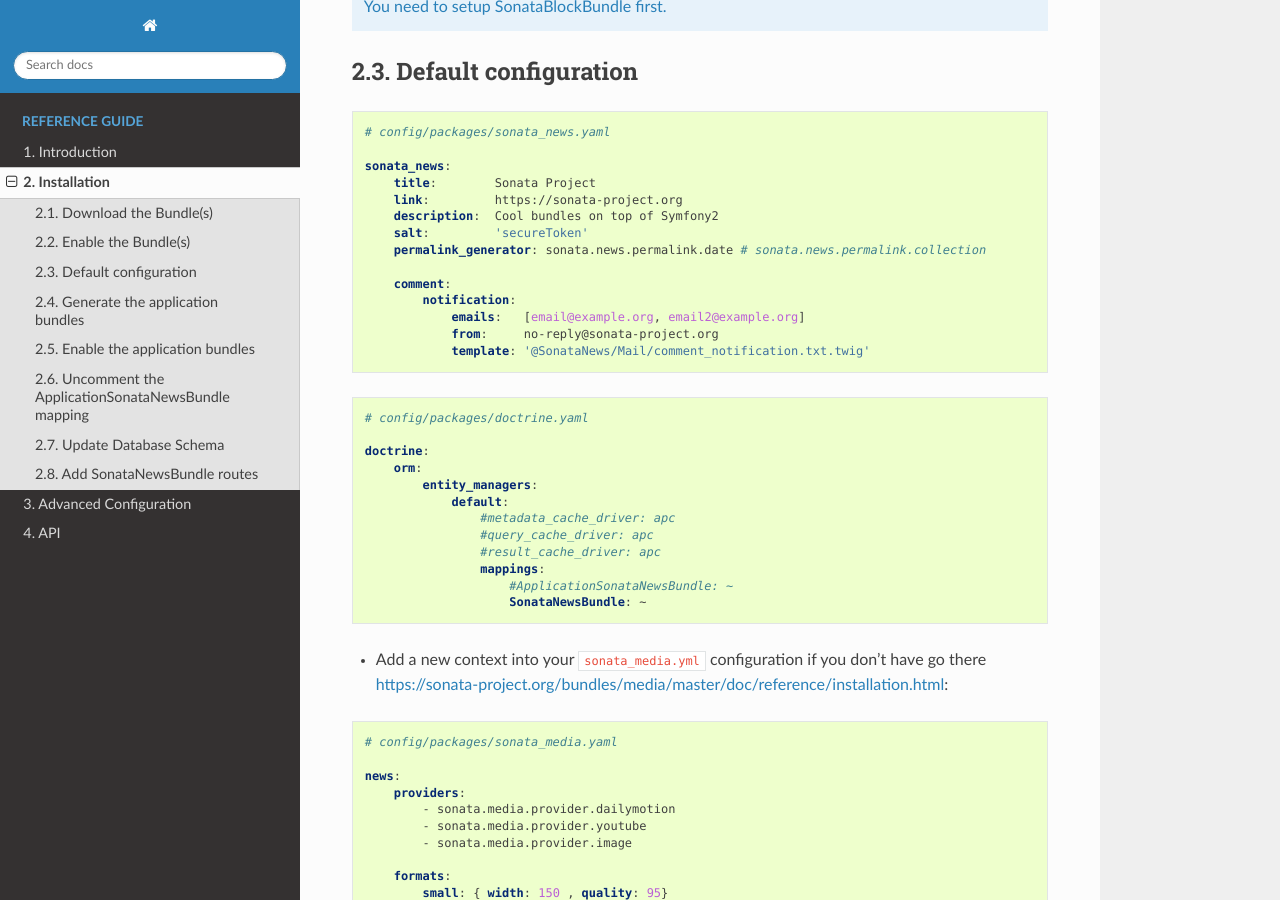
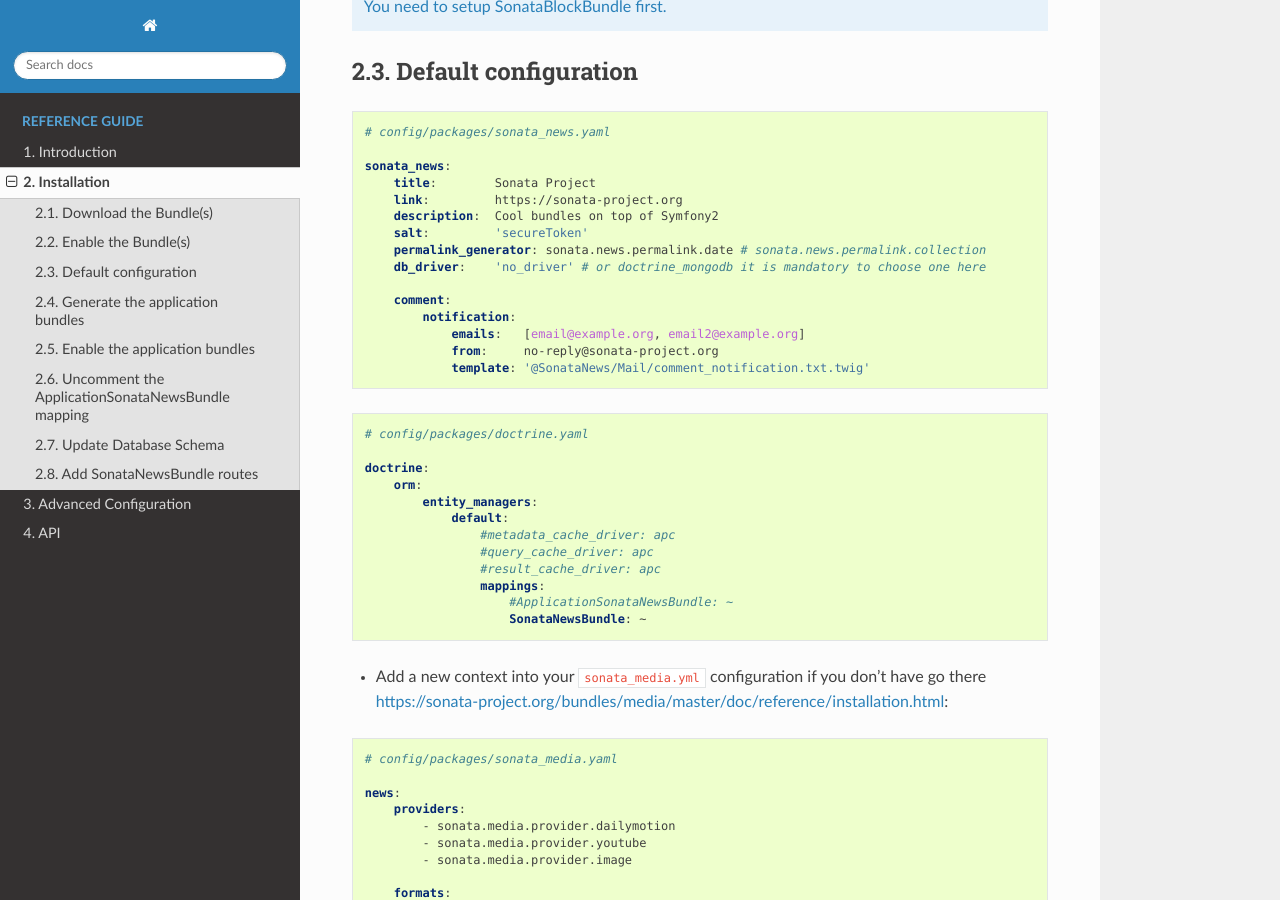
Before and after one commit to sonata-project/SonataNewsBundle, a Sphinx documentation site: the page built from docs/reference/installation.rst, in a window 1280 px wide and 900 px high, scrolled down 1118 px. Built offline with Sphinx 7.4.7 and the Read the Docs theme 2.0.0, drawn with Linux system fonts in a browser that asks for light colours.

Commit message:
Updated docs for db_driver

```diff
--- a/docs/reference/advanced_configuration.rst
+++ b/docs/reference/advanced_configuration.rst
@@ -13,6 +13,7 @@
         permalink_generator: sonata.news.permalink.date # sonata.news.permalink.collection
         permalink:
             date:     '%%1$04d/%%2$02d/%%3$02d/%%4$s' # => 2012/02/01/slug
+        db_driver:    'no_driver'
         comment:
             notification:
                 emails:   [email@example.org, email2@example.org]
--- a/docs/reference/installation.rst
+++ b/docs/reference/installation.rst
@@ -66,6 +66,7 @@
         description:  Cool bundles on top of Symfony2
         salt:         'secureToken'
         permalink_generator: sonata.news.permalink.date # sonata.news.permalink.collection
+        db_driver:    'no_driver' # or doctrine_mongodb it is mandatory to choose one here
 
         comment:
             notification:
```
